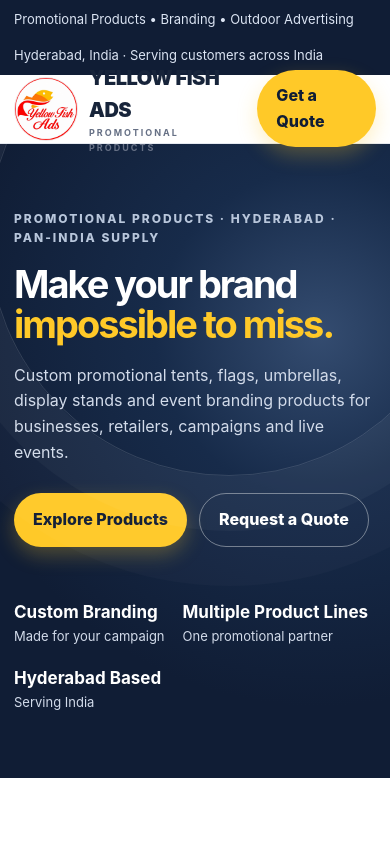
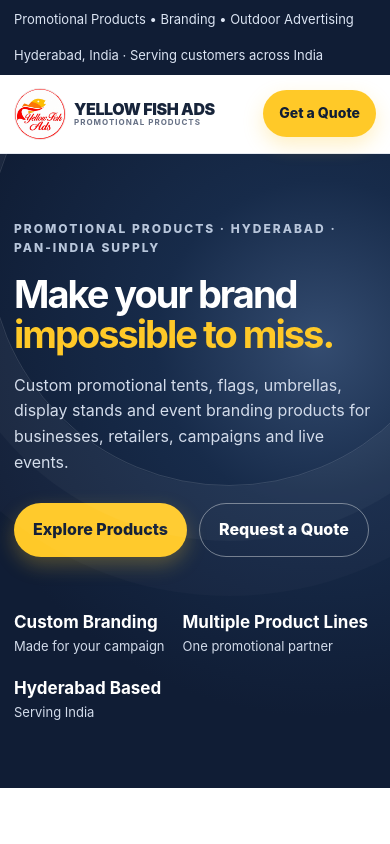
Before and after one commit to flagoflags-swathi/yellowfish-website, a plain HTML site: page index.html in a window 390 px wide. Shown: the top 844 px of the page. Drawn offline with Linux system fonts and the light colour scheme.

Commit message:
Update styles.css

```diff
--- a/styles.css
+++ b/styles.css
@@ -137,3 +137,49 @@
     padding: 50px 0;
   }
 }
+
+/* ===== MOBILE HEADER ALIGNMENT FIX ===== */
+@media (max-width: 560px) {
+
+  .header .nav {
+    height: auto;
+    min-height: 78px;
+    padding: 10px 0;
+    gap: 10px;
+    flex-wrap: nowrap;
+  }
+
+  .header .brand {
+    flex: 1;
+    min-width: 0;
+    gap: 8px;
+    font-size: 16px;
+    letter-spacing: -0.4px;
+    line-height: 1.15;
+  }
+
+  .header .brandlogo {
+    width: 52px;
+    height: 52px;
+    min-width: 52px;
+    flex: 0 0 52px;
+  }
+
+  .header .brand small {
+    font-size: 8px;
+    letter-spacing: 1px;
+  }
+
+  .header .navlinks {
+    display: none;
+  }
+
+  .header .btn {
+    flex: 0 0 auto;
+    white-space: nowrap;
+    padding: 12px 16px;
+    font-size: 14px;
+    border-radius: 999px;
+  }
+
+}
```
